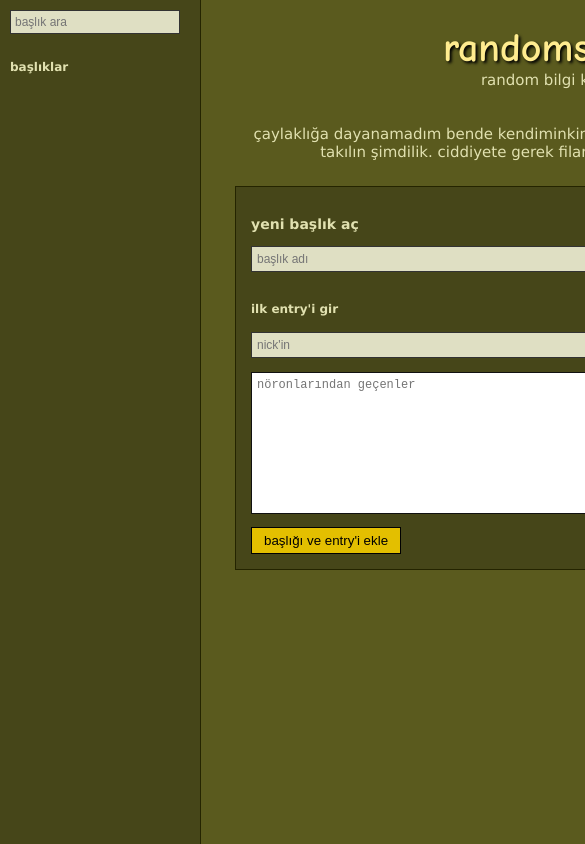
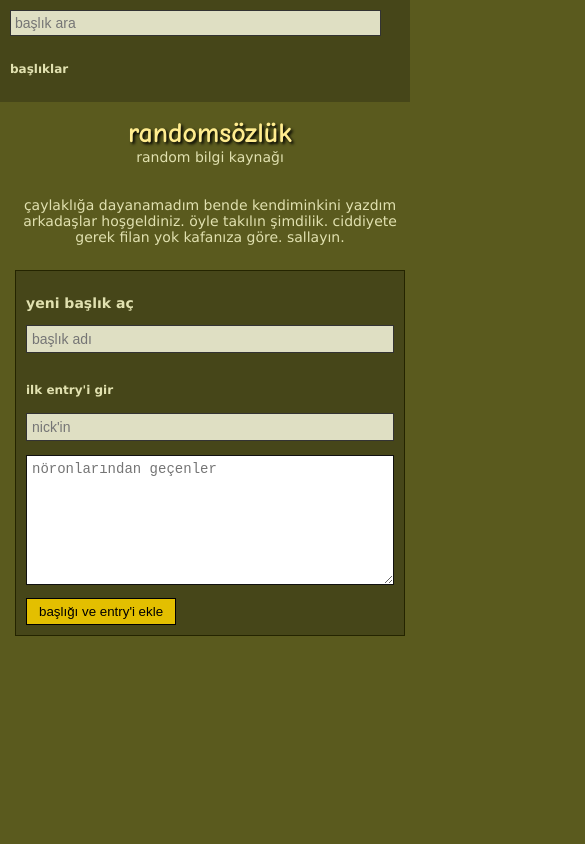
Before and after one commit to sbzeyrek/randomsozluk, a website: page public/index.html in a window 390 px wide. Shown: the top 844 px of the page, 585 px wide, since content can reach past the window. Drawn offline with Linux system fonts and the light colour scheme; no server answers.

Commit message:
ufak bi bug fix

```diff
--- a/public/index.html
+++ b/public/index.html
@@ -103,6 +103,66 @@
         cursor: pointer;
         margin-top: 10px;
     }
+
+	/* ===========================
+   MOBİL DÜZEN (max 768px)
+   =========================== */
+@media (max-width: 768px) {
+
+    /* Sol menü yukarı taşınacak */
+    #left {
+        position: static;
+        width: 100%;
+        height: auto;
+        border-right: none;
+    }
+
+    #searchBox {
+        width: 95%;
+    }
+
+    #titleList a {
+        font-size: 14px;
+        padding: 8px 0;
+    }
+
+    /* İçerik alanı tam genişlik */
+    #content {
+        margin-left: 0;
+        width: 100%;
+        padding: 15px;
+    }
+
+    h1 {
+        font-size: 28px;
+    }
+
+    #subtitle {
+        font-size: 14px;
+        width: 100%;
+    }
+
+    /* Entry kutuları */
+    .entry {
+        width: 100%;
+        box-sizing: border-box;
+        font-size: 14px;
+    }
+
+    /* textarea ve inputlar */
+    input[type=text],
+    textarea {
+        width: 100%;
+        box-sizing: border-box;
+        font-size: 14px;
+    }
+
+    /* Yeni başlık kutusu */
+    .box {
+        padding: 10px;
+    }
+}
+
 </style>
 </head>
 
```
Also changed, not shown: public/topic.html (+60 -0 lines), server.js (+60 -0 lines).
